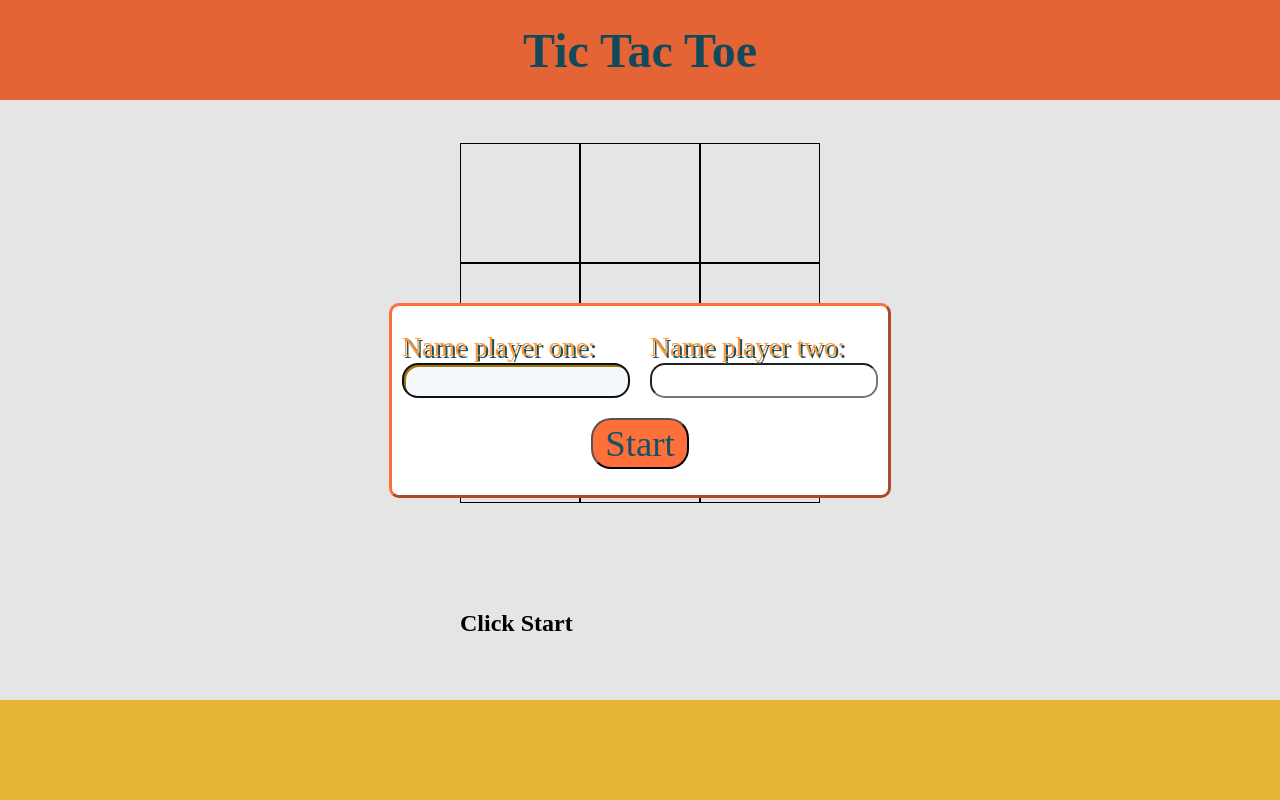
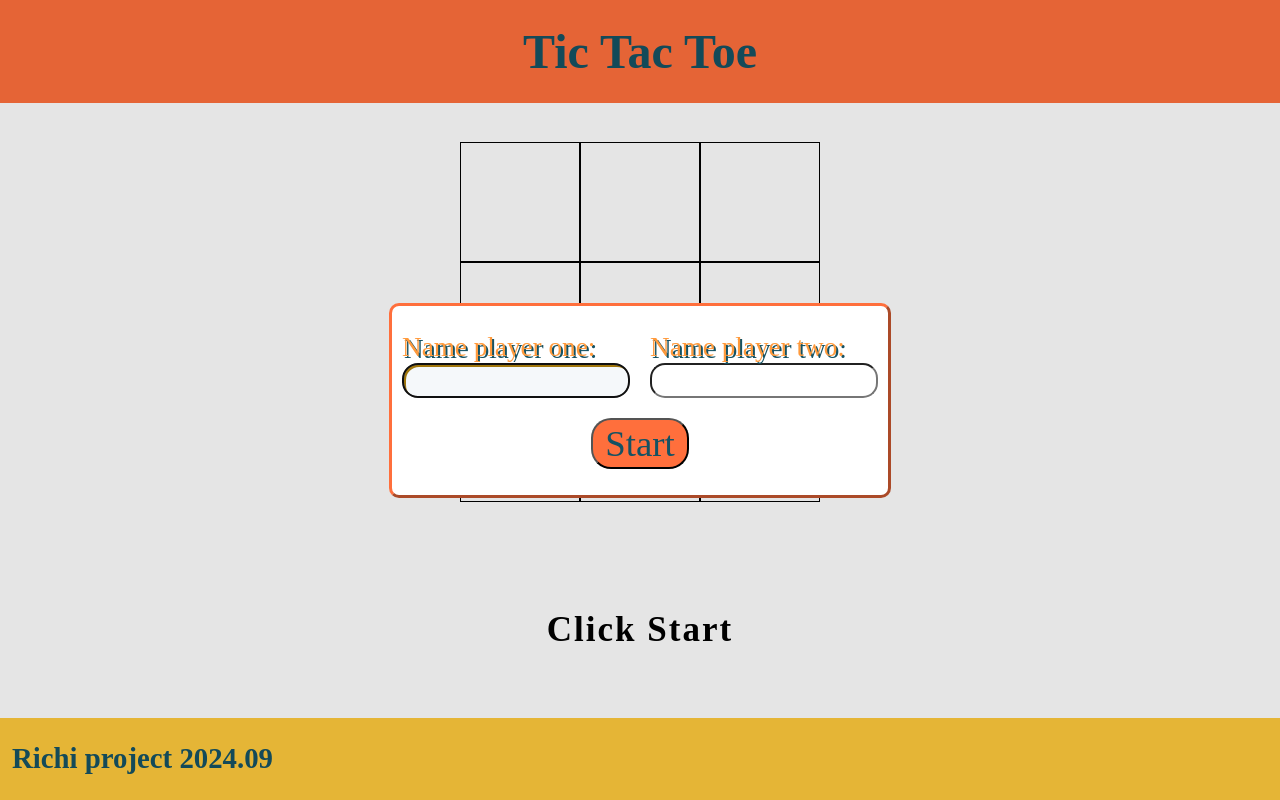
Before and after one commit to Pozzi2002/Tic-Tac-Toe, a plain HTML site: page index.html in a window 1280 px wide. Drawn offline with Linux system fonts and the light colour scheme; a web font is replaced by a local one.

Commit message:
My finished project

```diff
--- a/index.html
+++ b/index.html
@@ -46,7 +46,9 @@
       </div>
       <h2 class="output">Click Start</h2>
     </div>
-    <div class="footer"></div>
+    <div class="footer">
+      <h2>Richi project 2024.09</h2>
+    </div>
      <script src="./js.js"></script>
     </body>
 </html>
--- a/js.js
+++ b/js.js
@@ -104,7 +104,7 @@ function checkRound() {
 
         rest.disabled = false
         //alert(`${getActivePlayer().name} Win!!!`)
-        finish.textContent = `Player ${getActivePlayer().name} Win!!!`
+        finish.textContent = `Player "${getActivePlayer().name}" Win!!!`
         result.showModal()
         activePlayer = player[1]
         board = [1, 2, 3, 4, 5, 6, 7, 8, 9]
@@ -119,7 +119,8 @@ function checkRound() {
          cell.disabled = true;
         })
         rest.disabled = false
-        alert("Draw! game.restart()")
+        finish.textContent = `Draw!!!`
+        result.showModal()
        // rest2.showModal()
 
     }
--- a/style.css
+++ b/style.css
@@ -3,7 +3,7 @@ body {
     margin: 0;
     padding: 0;
     height: 100vh;
-    grid-template-rows: 1fr 6fr 1fr;
+    grid-template-rows: 1fr 6fr 0.8fr;
 }
 .header {
     background-color: #FF6F3C;
@@ -83,7 +83,18 @@ input:focus {
 }
 .footer {
     background-color: #FFC93C;
+    display: flex;
+    align-items: center;
 }
+.footer h2{
+    font-family: "Protest Guerrilla";
+    color: #155263;
+    font-size: 1.8rem;
+    margin: 0px;
+    margin-left: 12px;
+    padding: 0px;
+}
+
 .container {
     display: grid;
     grid-template-columns: 120px 120px 120px;
@@ -146,3 +157,10 @@ button.cell:hover{
     opacity: 0.9;
     border: 1px solid black
 }
+.output {
+    display: flex;
+    justify-content: center;
+    font-family: "Protest Guerrilla";
+    letter-spacing: 2px;
+    font-size: 35px;
+}
```
